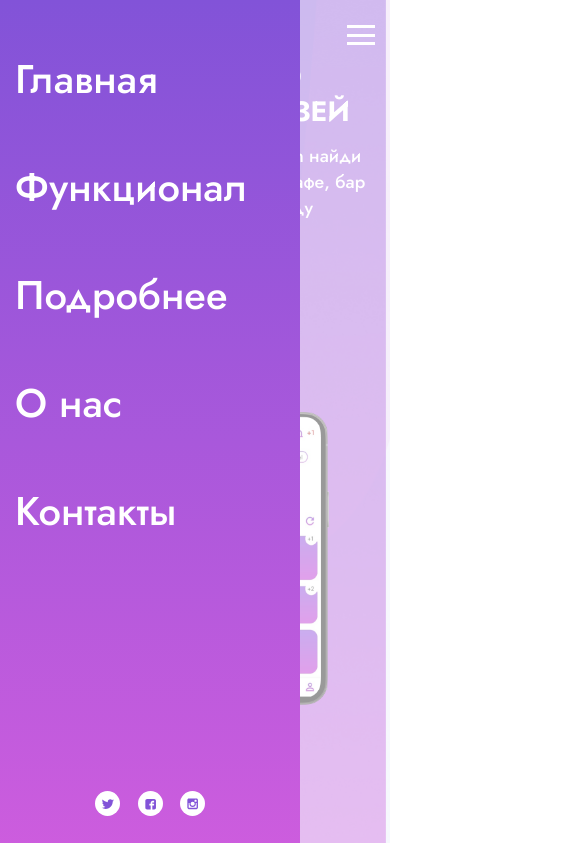
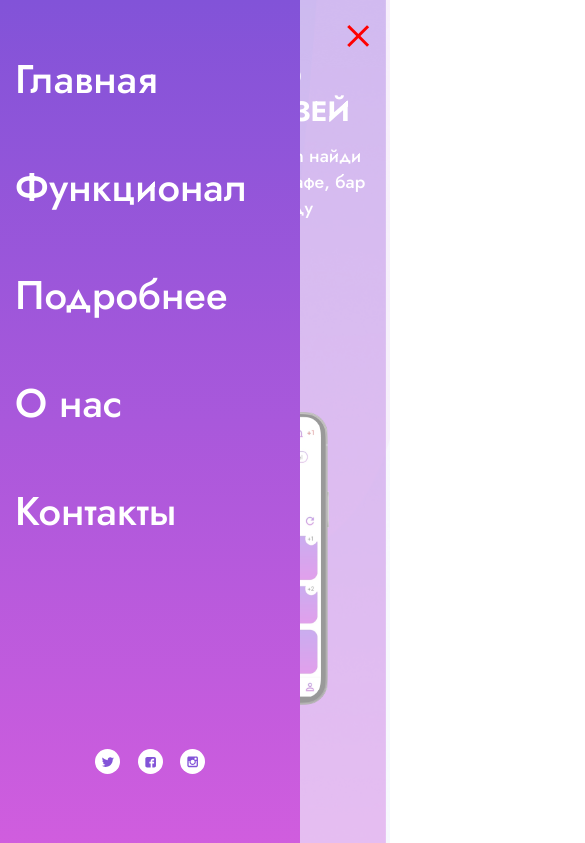
Before and after one commit to S-Anthony/__MoveOn, a website: page src/index.html in a window 390 px wide. Both pictures are taken after a click on the element 361 px from the left and 35 px from the top of the page. Shown: the top 843 px of the page, 585 px wide, since content can reach past the window. Drawn offline with nearby package versions, Linux system fonts and the light colour scheme; files that its build step writes are made by us from their sources; files whose address does not match are found by name.

Commit message:
burger menu fixes

```diff
--- a/src/index.html
+++ b/src/index.html
@@ -74,13 +74,12 @@
                 </div>
             </div>
         </div>
+        <div class="burger">
+            <span></span>
+            <span></span>
+            <span></span>
+        </div>
     </header>
-
-    <div class="burger">
-        <span></span>
-        <span></span>
-        <span></span>
-    </div>
 
     <section class="main">
         <div class="container">
--- a/src/sass/blocks/_burger.scss
+++ b/src/sass/blocks/_burger.scss
@@ -1,13 +1,15 @@
 .burger {
-    z-index: 10;
+    z-index: 100;
     display: none;
-    height: 20px;
+    height: 19px;
     justify-content: space-between;
     flex-direction: column;
     position: absolute;
     right: 15px;
-    top: 25px;
+    top: 15px;
+    cursor: pointer;
     span {
+        z-index: 100;
         background: #fff;
         width: 28px;
         height: 3px;
--- a/src/sass/main/_media.scss
+++ b/src/sass/main/_media.scss
@@ -82,6 +82,7 @@
         display: flex;
     }
     .header {
+        transition: .6s all;
         width: 100%;
         .container_wide {
             display: block;
@@ -89,23 +90,19 @@
         }
         top: 10px;
         &__content {
-            transition: .6s all;
+            transition: .7s all;
+            position: fixed;
             left: -100%;
-            height: 105vh;
+            height: 100vh;
             background: $main-gradient ;
             flex-direction: column;
             width: 450px;
             align-items: center;
-            position: fixed;
         }
         &__wrapper {
-            opacity: 0;
             position: fixed;
             top: -10px;
             right: 0;
-            background: rgba($color: #fff, $alpha: .6);
-            width: 100vw;
-            height: 105vh;
         }
         &__nav {
             width: 100%;
@@ -125,13 +122,32 @@
             bottom: 70px;
         }
         &_active {
+            position: fixed;
             .header {
                 &__content {
-                    display: flex;
                     left: 0;
                 }
                 &__wrapper {
-                    opacity: 1;
+                    display: block;
+                    background: rgba($color: #fff, $alpha: .6);
+                    width: 100vw;
+                    height: 100vh;
+                }
+            }
+            .burger {
+                justify-content: center;
+                span {
+                    transition: .4s all;
+                    background: #f00;
+                    &:first-child {
+                        transform: rotate(45deg) translateY(3px) translateX(-1px);
+                    }
+                    &:nth-child(2) {
+                        transform: rotate(-45deg) translateY(-3px) translateX(-1px);
+                    }
+                    &:last-child {
+                        display: none;
+                    }
                 }
             }
         }
@@ -213,6 +229,9 @@
     .container, .container_wide {
         width: 100%;
         padding: 0 10px;
+    }
+    .burger {
+        top: 9px;
     }
     .header {
         top: 17px;
@@ -312,7 +331,7 @@
     }
     .footer {
         padding-bottom: 15px;
-        background: url('../img/backgroundFooterMin.jpg') center center / cover no-repeat;
+        background: url('../img/backgroundFooterMin.jpg') 100% 0 / cover no-repeat;
         &__wrapper {
             justify-content: start;
             text-align: unset;
```
Also changed, not shown: dist/css/styles.min.css, dist/index.html.
